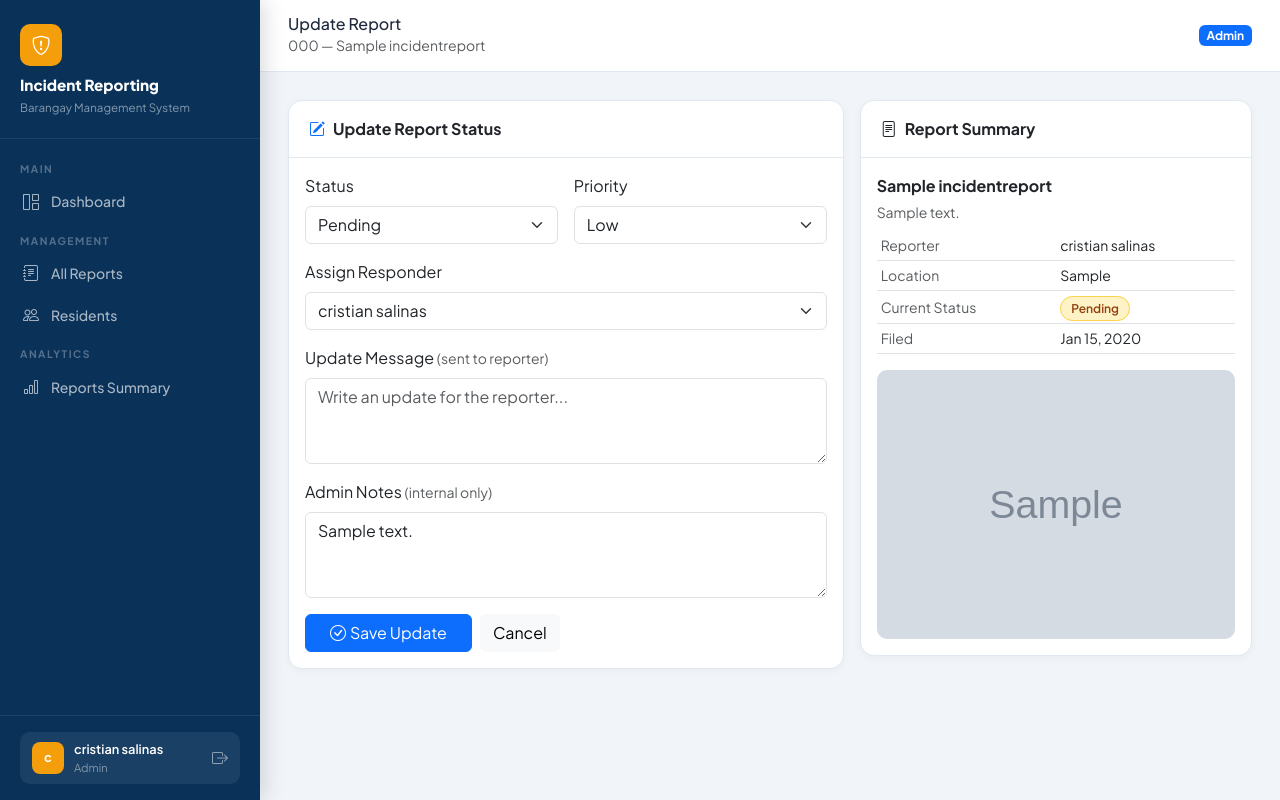
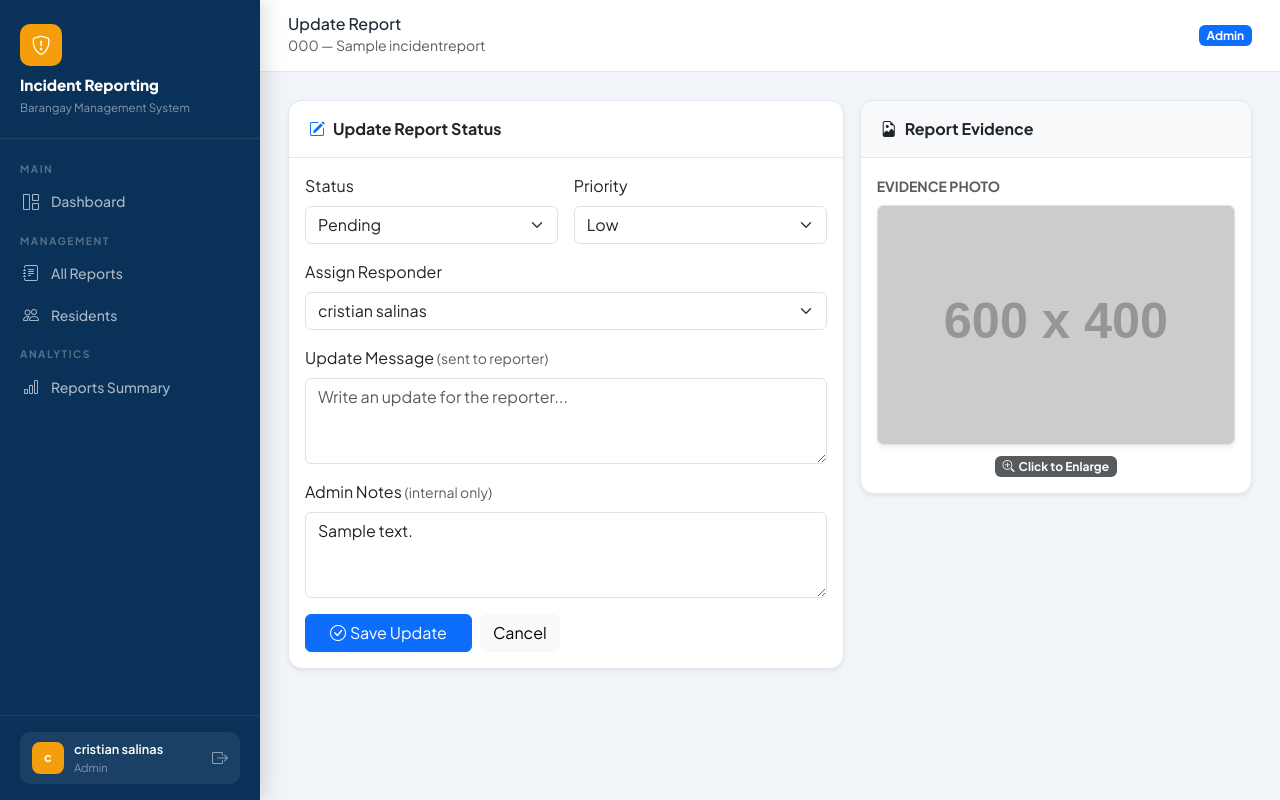
Before and after one commit to sampaksaloy/barangay-incident, a Django app: page /admin-panel/reports/1/update/ in a window 1280 px wide. Run offline with Django 5.2, Linux system fonts and the light colour scheme; a user stored in the database is signed in; data comes from the database, SQL or seed files in the repository; tables that the repository leaves empty hold one stand-in row (values such as "Sample post"); grey boxes marked "Sample" are stand-in pictures; grey boxes labelled with a size stand in for pictures from a placeholder-image service; some libraries are stand-ins or nearby versions.

Commit message:
Finalized Barangay System with Cloudinary and Admin Evidence View

```diff
--- a/incident/templates/incident/admin_update_report.html
+++ b/incident/templates/incident/admin_update_report.html
@@ -5,7 +5,7 @@
 {% block content %}
 <div class="row g-3">
     <div class="col-lg-7">
-        <div class="card">
+        <div class="card shadow-sm">
             <div class="card-header"><i class="bi bi-pencil-square me-2 text-primary"></i>Update Report Status</div>
             <div class="card-body">
                 <form method="post">
@@ -40,20 +40,31 @@
             </div>
         </div>
     </div>
+
     <div class="col-lg-5">
-        <div class="card">
-            <div class="card-header"><i class="bi bi-file-text me-2"></i>Report Summary</div>
+        <div class="card shadow-sm">
+            <div class="card-header bg-light fw-bold">
+                <i class="bi bi-file-earmark-image me-2"></i>Report Evidence
+            </div>
             <div class="card-body">
-                <p class="mb-1"><strong>{{ report.title }}</strong></p>
-                <p class="small text-muted mb-2">{{ report.description|truncatechars:150 }}</p>
-                <table class="table table-sm mb-0">
-                    <tr><td class="text-muted small">Reporter</td><td class="small">{{ report.reporter.full_name }}</td></tr>
-                    <tr><td class="text-muted small">Location</td><td class="small">{{ report.location }}</td></tr>
-                    <tr><td class="text-muted small">Current Status</td><td><span class="status-badge badge-{{ report.status }}">{{ report.get_status_display }}</span></td></tr>
-                    <tr><td class="text-muted small">Filed</td><td class="small">{{ report.created_at|date:"M d, Y" }}</td></tr>
-                </table>
+                <label class="form-label fw-bold small text-uppercase text-muted">Evidence Photo</label>
                 {% if report.photo %}
-                <img src="{{ report.photo }}" class="photo-preview mt-3" alt="Photo">
+                    <div class="position-relative">
+                        <a href="{{ report.photo.url }}" target="_blank">
+                            <img src="{{ report.photo.url }}"
+                                 onerror="this.src='https://placehold.co/600x400?text=Image+Not+Found';"
+                                 class="img-fluid rounded border shadow-sm"
+                                 style="max-height: 400px; width: 100%; object-fit: cover;">
+                            <div class="mt-2 text-center">
+                                <span class="badge bg-dark opacity-75 small"><i class="bi bi-zoom-in me-1"></i>Click to Enlarge</span>
+                            </div>
+                        </a>
+                    </div>
+                {% else %}
+                    <div class="text-center py-5 border rounded bg-light">
+                        <i class="bi bi-image text-muted" style="font-size: 3rem;"></i>
+                        <p class="small text-muted mt-2 mb-0">No photo evidence provided</p>
+                    </div>
                 {% endif %}
             </div>
         </div>
--- a/incident/views.py
+++ b/incident/views.py
@@ -142,24 +142,8 @@ def submit_report(request):
         report.reporter = request.user
         report.report_number = generate_report_number()
 
-        # Upload photo directly to Cloudinary
-        photo_file = request.FILES.get('photo_upload')
-        if photo_file:
-            try:
-                import os
-                result = cloudinary.uploader.upload(
-                    photo_file,
-                    folder='incidents/',
-                    api_key=os.environ.get('CLOUDINARY_API_KEY'),
-                    api_secret=os.environ.get('CLOUDINARY_API_SECRET'),
-                    cloud_name=os.environ.get('CLOUDINARY_CLOUD_NAME'),
-                )
-                report.photo = result['secure_url']
-            except Exception as e:
-                import logging
-                logging.error(f"Cloudinary upload failed: {e}")
-                messages.warning(request, f'Photo upload failed: {e}')
-
+        # Django automatically uploads 'report.photo' to Cloudinary
+        # upon report.save() because of your settings.py configuration.
         report.save()
 
         ReportUpdate.objects.create(
@@ -183,7 +167,6 @@ def submit_report(request):
 
     categories = IncidentCategory.objects.all()
     return render(request, 'incident/submit_report.html', {'form': form, 'categories': categories})
-
 
 @login_required
 def my_reports(request):
```
